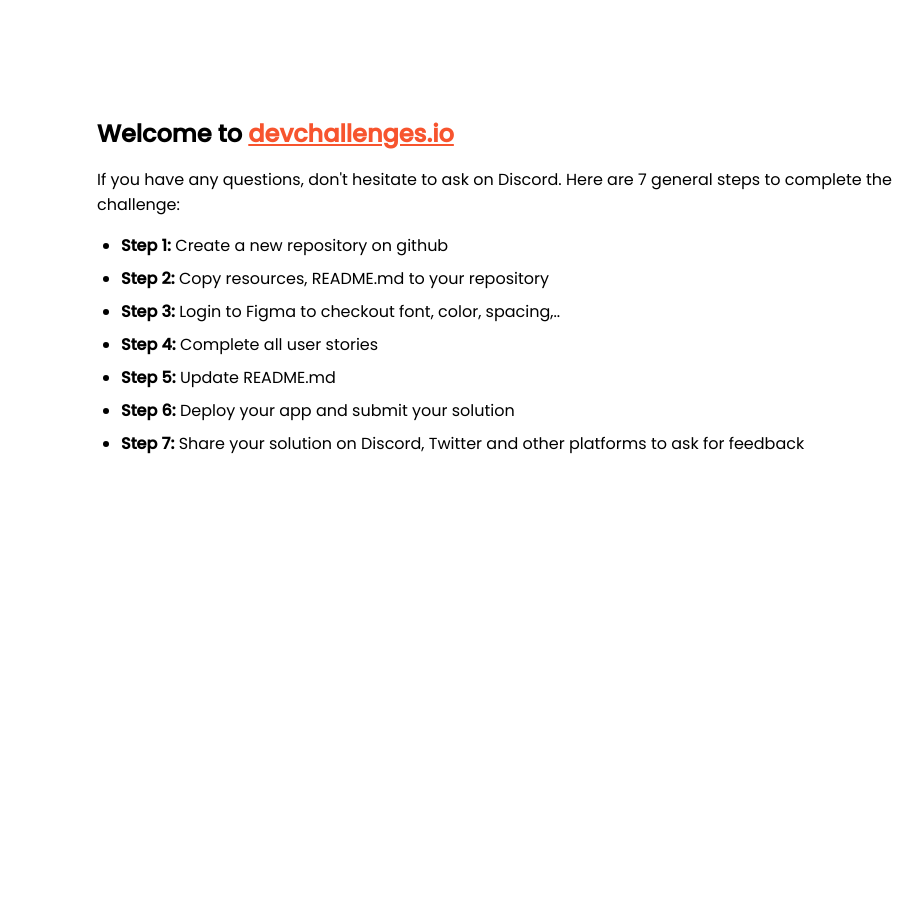
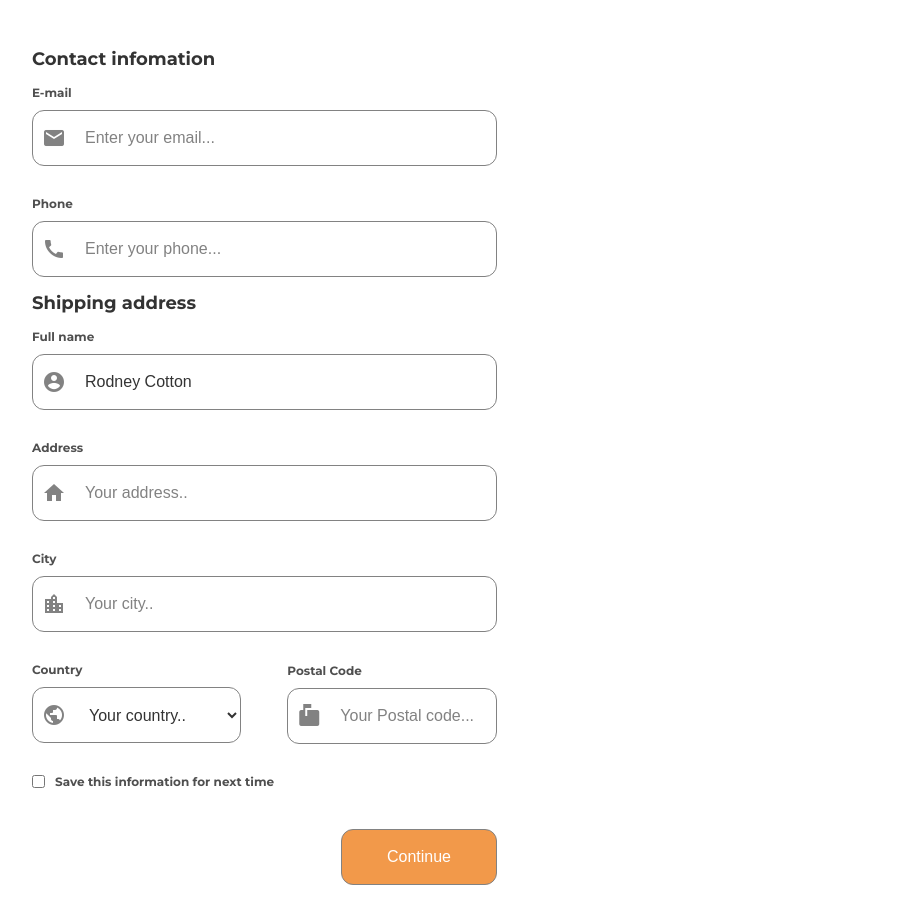
Before and after one commit to joabalves-dev/challenges-checkout-page, a plain HTML site: page index.html in a window 1280 px wide. Shown: the part 124-1028 px from the top of the page, without its empty margins (143-1066 px from the left). Before the commit the page ends 800 px from the top, so only its background shows below. Drawn offline with Linux system fonts and the light colour scheme.

Commit message:
add form

```diff
--- /dev/null
+++ b/assets/css/style.css
@@ -0,0 +1,118 @@
+* {
+  margin: 0;
+  padding: 0;
+  box-sizing: border-box;
+}
+
+body {
+  font-family: "Montserrat", sans-serif;
+}
+
+.container {
+  width: 100%;
+  max-width: 960px;
+  margin: 0 auto;
+  padding: 0 15px;
+}
+
+.grid {
+  display: grid;
+}
+
+.grid-col-2 {
+  grid-template-columns: 1fr 1fr;
+}
+
+.w-100 {
+  width: 100%;
+}
+.w-50 {
+  width: 45%;
+}
+
+.clear-float {
+  clear: both;
+}
+
+/* Header */
+header {
+  margin: 64px 0;
+}
+header h1 {
+  font-weight: 600;
+  font-size: 36px;
+  line-height: 44px;
+  color: #4e5150;
+}
+
+/* main */
+form .form-header h1 {
+  font-weight: 600;
+  font-size: 18px;
+  line-height: 22px;
+  color: #333333;
+}
+
+.form-group {
+  margin: 15px 0;
+  position: relative;
+  display: inline-block;
+}
+
+.form-group label {
+  display: block;
+  font-weight: 600;
+  font-size: 12px;
+  line-height: 15px;
+  color: #4f4f4f;
+  margin-bottom: 10px;
+}
+
+.form-group > input,
+.form-group select {
+  width: 100%;
+  height: 56px;
+  border: 1px solid #828282;
+  border-radius: 12px;
+  padding-left: 52px;
+  font-size: 16px;
+  color: #333333;
+  background: transparent;
+}
+
+.form-group input::placeholder {
+  color: #828282;
+}
+
+.form-group span {
+  position: absolute;
+  line-height: 56px;
+  left: 10px;
+  color: #828282;
+}
+
+.form-group:nth-child(9) {
+  margin-left: 9%;
+}
+
+label[for="save"] {
+  display: flex;
+  gap: 10px;
+  align-items: center;
+}
+
+.form-group .btn {
+  width: initial;
+  background: #f2994a;
+  border-radius: 12px;
+  color: #fff;
+  text-align: center;
+  padding: 17px 45px;
+  float: right;
+}
+
+@media screen and (max-width: 768px) {
+  .grid-col-2 {
+    grid-template-columns: 1fr;
+  }
+}
--- a/index.html
+++ b/index.html
@@ -1,95 +1,101 @@
 <!DOCTYPE html>
-<html lang="en">
-  <head>
-    <meta charset="utf-8" />
-    <meta
-      name="viewport"
-      content="width=device-width, initial-scale=1,
-  maximum-scale=5"
-    />
+<html lang="pt-BR">
 
-    <link rel="icon" href="devchallenges.png" />
+<head>
+  <meta charset="UTF-8">
+  <meta http-equiv="X-UA-Compatible" content="IE=edge">
+  <meta name="viewport" content="width=device-width, initial-scale=1.0">
+  <title>Checkout Page</title>
+  <link rel="shortcut icon" href="assets/img/devchallenges.png" type="image/x-icon">
+  <link rel="preconnect" href="https://fonts.googleapis.com">
+  <link rel="preconnect" href="https://fonts.gstatic.com" crossorigin>
+  <link href="https://fonts.googleapis.com/css2?family=Montserrat:wght@400;700&display=swap" rel="stylesheet">
+  <link href="https://fonts.googleapis.com/icon?family=Material+Icons" rel="stylesheet">
+  <link rel="stylesheet" href="assets/css/style.css">
+</head>
 
-    <link
-      rel="shortcut icon"
-      type="image/x-icon"
-      href="https://devchallenges.io/"
-    />
+<body>
+  <header>
+    <div class="container">
+      <h1>Checkout</h1>
+    </div>
+  </header>
+  <main>
+    <div class="container">
+      <div class="grid grid-col-2">
+        <form action="#" method="post">
+          <div class="form-header">
+            <h1>Contact infomation</h1>
+          </div>
+          <div class="form-group w-100">
+            <label for="email">E-mail</label>
+            <input type="email" name="email" id="email" placeholder="Enter your email...">
+            <span class="material-icons material-icons-outlined">
+              email
+            </span>
+          </div>
+          <div class="form-group w-100">
+            <label for="phone">Phone</label>
+            <input type="tel" name="phone" id="phone" placeholder="Enter your phone...">
+            <span class="material-icons material-icons-outlined">
+              call
+            </span>
+          </div>
 
-    <link
-      href="https://fonts.googleapis.com/css2?family=Poppins:wght@400;500&display=swap"
-      rel="stylesheet"
-    />
+          <div class="form-header">
+            <h1>Shipping address</h1>
+          </div>
+          <div class="form-group w-100">
+            <label for="name">Full name</label>
+            <input type="text" name="name" id="name" placeholder="Enter your full name..." value="Rodney Cotton">
+            <span class="material-icons account_circle">
+              account_circle
+            </span>
+          </div>
+          <div class="form-group w-100">
+            <label for="name">Address</label>
+            <input type="text" name="address" id="address" placeholder="Your address..">
+            <span class="material-icons home">
+              home
+            </span>
+          </div>
+          <div class="form-group w-100">
+            <label for="name">City</label>
+            <input type="text" name="city" id="city" placeholder="Your city..">
+            <span class="material-icons location_city">
+              location_city
+            </span>
+          </div>
+          <div class="form-group w-50">
+            <label for="name">Country</label>
+            <select name="country" id="country">
+              <option value="Your country.." selected>Your country..</option>
+              <option value="brazil">Brazil</option>
+              <option value="japan">Japan</option>
+              <option value="canada">Canadá</option>
+            </select>
+            <span class="material-icons public">
+              public
+            </span>
+          </div>
+          <div class="form-group w-50">
+            <label for="postal">Postal Code</label>
+            <input type="number" name="postal" id="postal" placeholder="Your Postal code...">
+            <span class="material-icons markunread_mailbox">
+              markunread_mailbox
+            </span>
+          </div>
+          <div class="form-group w-100">
+            <label for="save"><input type="checkbox" name="save" id="save"> Save this information for next time</label>
+          </div>
+          <div class="form-group w-100">
+            <input type="submit" value="Continue" class="btn">
+          </div>
+          <div class="clear-float"></div>
+        </form>
+      </div>
+    </div>
+  </main>
+</body>
 
-    <title>Devchallenges</title>
-
-    <style>
-      body {
-        font-family: "Poppins", sans-serif;
-      }
-
-      ul {
-        padding-left: 24px;
-      }
-
-      li {
-        margin-bottom: 8px;
-      }
-
-      .welcome {
-        max-width: 800px;
-        margin: 0 auto;
-      }
-
-      .welcome-text {
-        margin-top: 30vh;
-        font-weight: 500;
-      }
-
-      .welcome-text p {
-        font-size: 1rem;
-        font-weight: 400;
-      }
-
-      .welcome-text h1 {
-        font-size: 1.5rem;
-      }
-
-      .welcome-text a {
-        color: #f7542e;
-      }
-    </style>
-  </head>
-  <body>
-    <div class="welcome">
-      <div class="welcome-text">
-        <h1>
-          Welcome to
-          <a href="https://devchallenges.io/" target="_blank"
-            >devchallenges.io</a
-          >
-        </h1>
-
-        <p>
-          If you have any questions, don't hesitate to ask on Discord. Here are
-          7 general steps to complete the challenge:
-        </p>
-      </div>
-
-      <ul>
-        <li><b>Step 1:</b> Create a new repository on github</li>
-        <li><b>Step 2:</b> Copy resources, README.md to your repository</li>
-        <li>
-          <b>Step 3:</b> Login to Figma to checkout font, color, spacing,..
-        </li>
-        <li><b>Step 4:</b> Complete all user stories</li>
-        <li><b>Step 5:</b> Update README.md</li>
-        <li><b>Step 6:</b> Deploy your app and submit your solution</li>
-        <li>
-          <b>Step 7:</b> Share your solution on Discord, Twitter and other
-          platforms to ask for feedback
-        </li>
-      </ul>
-    </div>
-  </body>
 </html>
```
